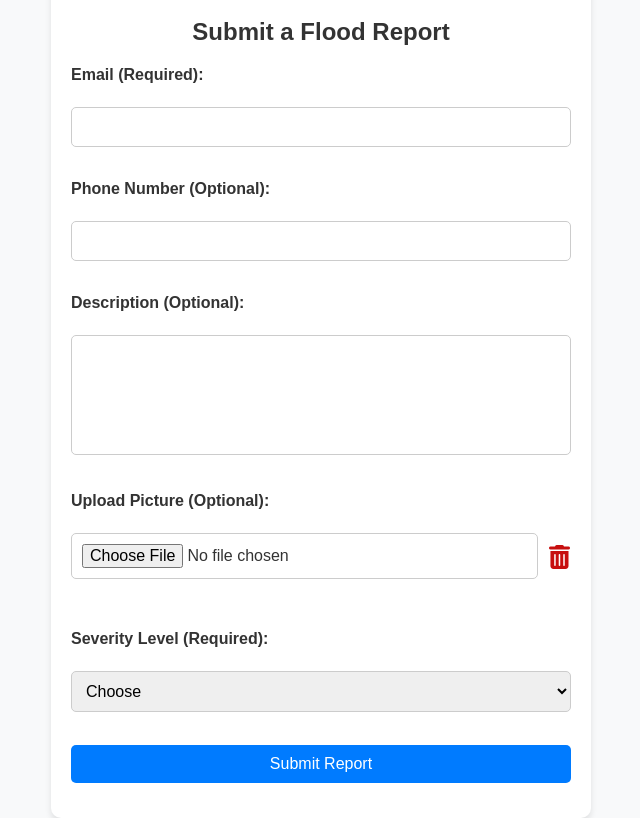
After one commit to midani-47/Austrian-Flood-Monitor, a Flask app: page /report in a window 1280 px wide. The commit adds this page. Shown: the whole page, without its empty margins (319-959 px from the left). Run offline with Flask 3, Linux system fonts and the light colour scheme; some libraries are stand-ins or nearby versions.

Commit message:
Create reporting form (#11)
* the bare minimum for Scrum-12 ticket

* added notes for possible docker issues

* completed the Create Reporting Form but we can do better checking logic!!!!

* Now we check stuff

* now it looks good and we can remove pictures

```diff
--- a/src/app.py
+++ b/src/app.py
@@ -1,5 +1,6 @@
-from flask import Flask
+from flask import Flask, render_template
 import psycopg2
+from .model.report_model import create_flood_report
 
 app = Flask(__name__)
 
@@ -7,20 +8,23 @@ app = Flask(__name__)
 def hello_world():
     return "<p>Hello, World!</p>"
 
-@app.route('/db-test')
-def db_test():
-    try:
-        conn = psycopg2.connect(
-            dbname="AFM",
-            user="afm_user",
-            password="afm_password",
-            host="db",  # Match the service name in docker-compose.yml
-            port=5432
-        )
-        cur = conn.cursor()
-        cur.execute("SELECT 1;")
-        result = cur.fetchone()
-        conn.close()
-        return f"Database connection successful: {result}"
-    except Exception as e:
-        return f"Database connection failed: {e}"
+
+#
+@app.route('/api/reports', methods=['POST'])
+def api_create_report():
+    """
+    API endpoint to create a new flood report.
+    Delegates the functionality to `create_flood_report` in `report_model.py`.
+    Returns:
+        flask.Response: A JSON response indicating success or failure of the operation.
+    """
+    return create_flood_report()
+
+@app.route('/report')
+def report_form():
+    """
+    Renders the flood report submission form.
+    Returns:
+        flask.Response: The rendered HTML form for submitting flood reports.
+    """
+    return render_template('report_form.html')
--- a/src/docker-compose.yml
+++ b/src/docker-compose.yml
@@ -10,7 +10,7 @@ services:
       FLASK_APP: app.py
       FLASK_ENV: development
     ports:
-      - "5000:5000"
+      - "5001:5000" # TODO: Check this with with marcus and the apple gang (mac)
     volumes:
       - .:/app
     depends_on:
--- /dev/null
+++ b/src/static/scripts/report_form.js
@@ -0,0 +1,102 @@
+// Log to verify the script is loaded successfully
+console.log("JavaScript loaded successfully!");
+
+    const removeFileIcon = document.getElementById("remove-file-icon");
+    const fileInput = document.getElementById("picture"); // todo:important for future file handling
+
+    removeFileIcon.addEventListener("click", function () {
+        fileInput.value = ""; // Clear the file input value
+        console.log("File selection cleared.");
+    });
+
+
+// Add a submit event listener to the form
+document.getElementById('flood-report-form').addEventListener('submit', async function (event) {
+    console.log("Submit button clicked!");
+
+    // Prevent the default form submission behavior (page reload)
+    event.preventDefault();
+
+    console.log("Ready for checks");
+
+    // Get form input values
+    const email = document.getElementById('email').value.toLowerCase();
+    const phoneNumber = document.getElementById('phone_number').value;
+    const description = document.getElementById('description').value;
+    const severity = document.getElementById('severity').value;
+
+    // Validate email format
+    const emailRegex = /^[a-zA-Z0-9._%+-]+@[a-zA-Z0-9.-]+\.[a-zA-Z]{2,}$/;
+    if (!emailRegex.test(email)) {
+        alert("Please enter a valid email address.");
+        return;
+    }
+
+    console.log("Email address test passed!");
+
+    // Validate phone number (digits only, 10–15 digits)
+    const phoneRegex = /^\d{10,15}$/;
+    if (phoneNumber && !phoneRegex.test(phoneNumber)){
+        alert("Please enter a valid phone number (10–15 digits, digits only).");
+        return;
+    }
+
+        console.log("phone test passed!");
+
+
+    // Validate description length
+    if (description.length > 255) {
+        alert("Description must be no more than 255 characters.");
+        return;
+    }
+
+    console.log("description  test passed!");
+
+
+    // Validate severity selection
+    if (!severity || severity === "Choose") {
+        alert("Please select a valid severity level.");
+        return;
+    }
+
+        console.log("severity test passed!");
+
+
+    // Create a FormData object to hold form input values
+    const formData = new FormData();
+    formData.append('email', document.getElementById('email').value); // Email (required)
+    formData.append('phone_number', document.getElementById('phone_number').value); // Phone number (optional)
+    formData.append('description', document.getElementById('description').value); // Description (optional)
+    formData.append('picture', document.getElementById('picture').files[0]); // Picture file (optional)
+    formData.append('severity', document.getElementById('severity').value); // Severity (required)
+
+    try {
+        // Send a POST request to the backend API
+        const response = await fetch('/api/reports', {
+            method: 'POST',
+            body: JSON.stringify({
+                email: formData.get('email'), // Get email value
+                phone_number: formData.get('phone_number'), // Get phone number value
+                description: formData.get('description'), // Get description value
+                severity: formData.get('severity') // Get severity value
+            }),
+            headers: {
+                'Content-Type': 'application/json' // Indicate JSON data format
+            }
+        });
+
+        // Handle the server's response
+        if (response.ok) {
+            // If successful, display the report ID in an alert
+            const result = await response.json();
+            alert(`Flood report submitted successfully. Report ID: ${result.report_id}`);
+        } else {
+            // If an error occurred, display the error message
+            const error = await response.json();
+            alert(`Error: ${error.error}`);
+        }
+    } catch (err) {
+        // Handle unexpected errors (e.g., network issues)
+        alert(`An unexpected error occurred: ${err}`);
+    }
+});
--- a/src/static/stylesheet.css
+++ b/src/static/stylesheet.css
@@ -1,9 +1,115 @@
-body{
+/* General Styling */
+body {
     font-family: Arial, Helvetica, sans-serif;
-    font-size: 2em;
+    font-size: 1em;
+    background-color: #f8f9fa;
+    color: #333;
+    margin: 0;
+    padding: 0;
+    display: flex;
+    justify-content: center;
+    align-items: center;
+    height: 100vh;
 }
 
-#map {
-    height: 100vh;
-    width: 100vw;
+/* Form Container Styling */
+.form-container {
+    background-color: #fff;
+    padding: 20px;
+    border-radius: 10px;
+    box-shadow: 0 4px 6px rgba(0, 0, 0, 0.1);
+    max-width: 500px;
+    width: 100%;
+    margin: 0 auto; /* Ensure balanced margins on both sides */
 }
+
+/* Form Header */
+h1 {
+    font-size: 1.5em;
+    margin-bottom: 20px;
+    text-align: center;
+}
+
+/* Labels for Form Fields */
+form label {
+    display: block;
+    margin-bottom: 5px;
+    font-weight: bold;
+}
+
+/* Form Inputs, Textareas, Selects, and Buttons */
+form input,
+form textarea,
+form select,
+form button {
+    width: 100%; /* Ensure full width with consistent padding */
+    padding: 10px;
+    margin-bottom: 15px;
+    border: 1px solid #ccc;
+    border-radius: 5px;
+    font-size: 1em;
+    box-sizing: border-box;
+    transition: border-color 0.3s ease;
+}
+
+/* Highlight focused fields */
+form input:focus,
+form textarea:focus,
+form select:focus {
+    border-color: #007bff;
+    outline: none;
+}
+
+/* Textarea: Fixed Size and Non-Resizable */
+form textarea {
+    resize: none;
+    height: 120px;
+}
+
+/* Button Styling */
+form button {
+    background-color: #007bff;
+    color: white;
+    border: none;
+    cursor: pointer;
+    transition: background-color 0.3s ease, transform 0.2s;
+}
+
+form button:hover {
+    background-color: #0056b3;
+    transform: translateY(-2px);
+}
+
+/* File Upload Section */
+#file-upload-container {
+    display: flex; /* Use flexbox for layout */
+    align-items: center; /* Vertically align items */
+    gap: 10px; /* Space between file input and trash icon */
+    margin-right: 0; /* Remove extra right margin */
+}
+
+#picture {
+    flex-grow: 1; /* Allow file input to fill available space */
+    min-width: 0; /* Prevent overflow */
+}
+
+/* Trash Icon Styling */
+#remove-file-icon {
+    color: #c70f0f; /* Icon color */
+    cursor: pointer;
+    font-size: 1.5rem; /* Adjust icon size */
+    line-height: 1; /* Prevent additional vertical spacing */
+    align-self: center; /* Ensure vertical alignment with file input */
+    /*margin-left: auto; !* Push icon to the right edge *!*/
+    margin: 1px 1px 15px 1px;
+}
+
+#remove-file-icon:hover {
+    color: #ff0000;
+    transform: scale(1.2); /* Slightly enlarge icon on hover */
+}
+
+/* Hover Effect for Form Container */
+.form-container:hover {
+    box-shadow: 0 6px 10px rgba(0, 0, 0, 0.15);
+}
--- /dev/null
+++ b/src/templates/report_form.html
@@ -0,0 +1,44 @@
+<!DOCTYPE html>
+<html lang="en">
+<head>
+    <meta charset="UTF-8">
+    <meta name="viewport" content="width=device-width, initial-scale=1.0">
+    <title>Flood Report Form</title>
+    <link rel="stylesheet" href="{{ url_for('static', filename='stylesheet.css') }}">
+    <link href="https://cdnjs.cloudflare.com/ajax/libs/font-awesome/6.0.0-beta3/css/all.min.css" rel="stylesheet">
+</head>
+<body>
+    <div class="form-container">
+        <h1>Submit a Flood Report</h1>
+        <form id="flood-report-form">
+            <label for="email">Email (Required):</label><br>
+            <input type="text" id="email" name="email" required><br><br>
+
+            <label for="phone_number">Phone Number (Optional):</label><br>
+            <input type="text" id="phone_number" name="phone_number"><br><br>
+
+            <label for="description">Description (Optional):</label><br>
+            <textarea id="description" name="description" rows="4" cols="50"></textarea><br><br>
+
+            <label for="picture">Upload Picture (Optional):</label><br>
+            <div id="file-upload-container">
+            <input type="file" id="picture" name="picture" accept="image/*">
+            <i class="fa-solid fa-trash-can" id="remove-file-icon"></i>
+            </div><br><br>
+
+            <label for="severity">Severity Level (Required):</label><br>
+            <select id="severity" name="severity" required>
+                <option value="Choose">Choose</option>
+                <option value="low">Low</option>
+                <option value="medium">Medium</option>
+                <option value="high">High</option>
+                <option value="catastrophical">Catastrophical</option>
+            </select><br><br>
+
+            <button type="submit">Submit Report</button>
+        </form>
+    </div>
+
+    <script src="{{ url_for('static', filename='scripts/report_form.js') }}"></script>
+</body>
+</html>
```
Also changed, not shown: src/db/notes.txt (+10 -5 lines), src/db/schema.sql (+24 -9 lines), src/model/report_model.py (added, +75 -0 lines), src/static/scripts/index.js (renamed from src/scripts/index.js).
